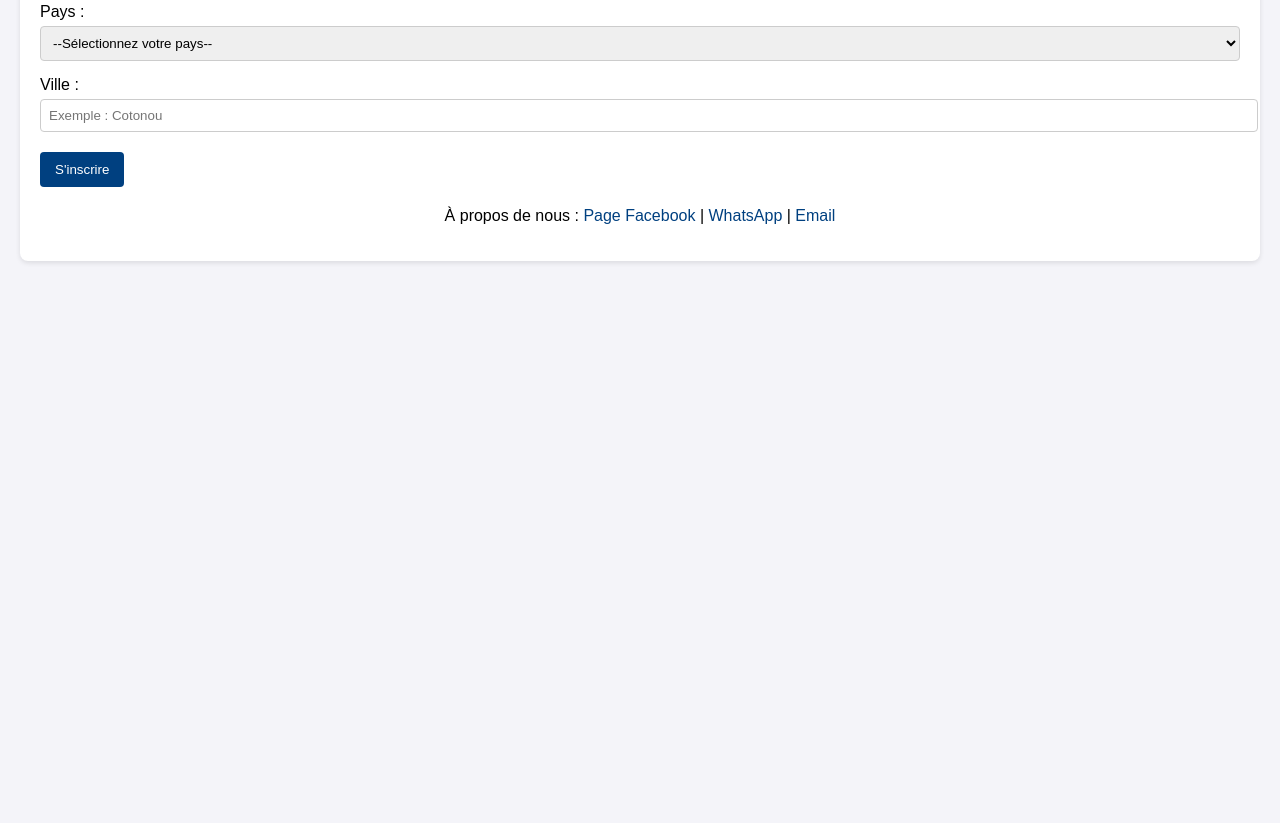
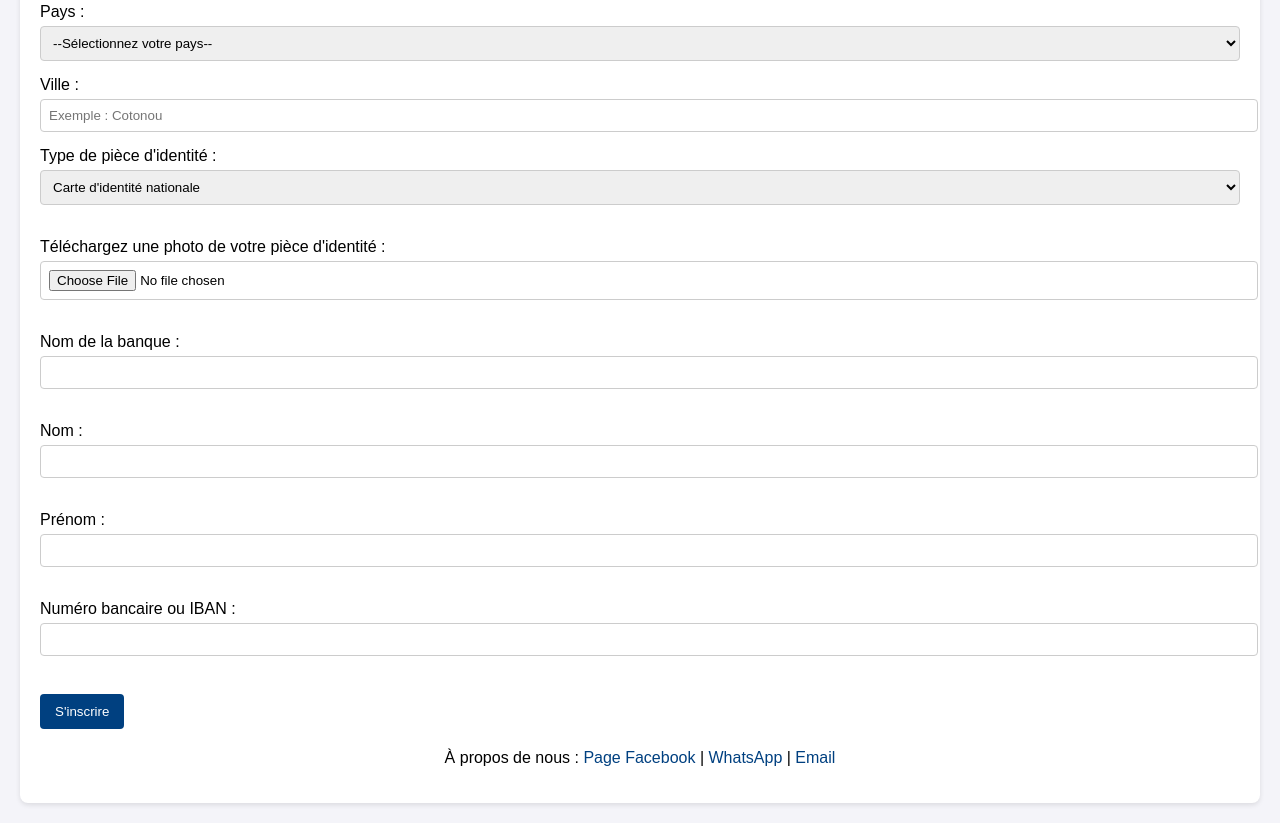
Before and after one commit to kevinshop/Fils.html, a plain HTML site: page index.html in a window 1280 px wide. Shown: the part 606-1429 px from the top of the page. Before the commit the page ends 887 px from the top, so only its background shows below. Drawn offline with Linux system fonts and the light colour scheme.

Commit message:
Update index.html

```diff
--- a/index.html
+++ b/index.html
@@ -94,6 +94,43 @@
 
             <label for="city">Ville :</label>
             <input type="text" id="city" name="city" placeholder="Exemple : Cotonou" required>
+ <!-- Section Pièce d'identité -->
+        <label for="id_type">Type de pièce d'identité :</label>
+        <select id="id_type" name="id_type" required>
+            <option value="carte_identite">Carte d'identité nationale</option>
+            <option value="passeport">Passeport</option>
+            <option value="permis_conduire">Permis de conduire</option>
+        </select>
+
+        <br><br>
+
+        <label for="id_photo">Téléchargez une photo de votre pièce d'identité :</label>
+        <input type="file" id="id_photo" name="id_photo" accept="image/*" required>
+
+        <br><br>
+
+        <!-- Section Informations Bancaires -->
+        <label for="bank_name">Nom de la banque :</label>
+        <input type="text" id="bank_name" name="bank_name" required>
+
+        <br><br>
+
+        <label for="account_name">Nom :</label>
+        <input type="text" id="account_name" name="account_name" required>
+
+        <br><br>
+
+        <label for="account_firstname">Prénom :</label>
+        <input type="text" id="account_firstname" name="account_firstname" required>
+
+        <br><br>
+
+        <label for="iban">Numéro bancaire ou IBAN :</label>
+        <input type="text" id="iban" name="iban" required>
+
+        <br><br>
+
+
 
             <button type="submit">S'inscrire</button>
         </form>
```
